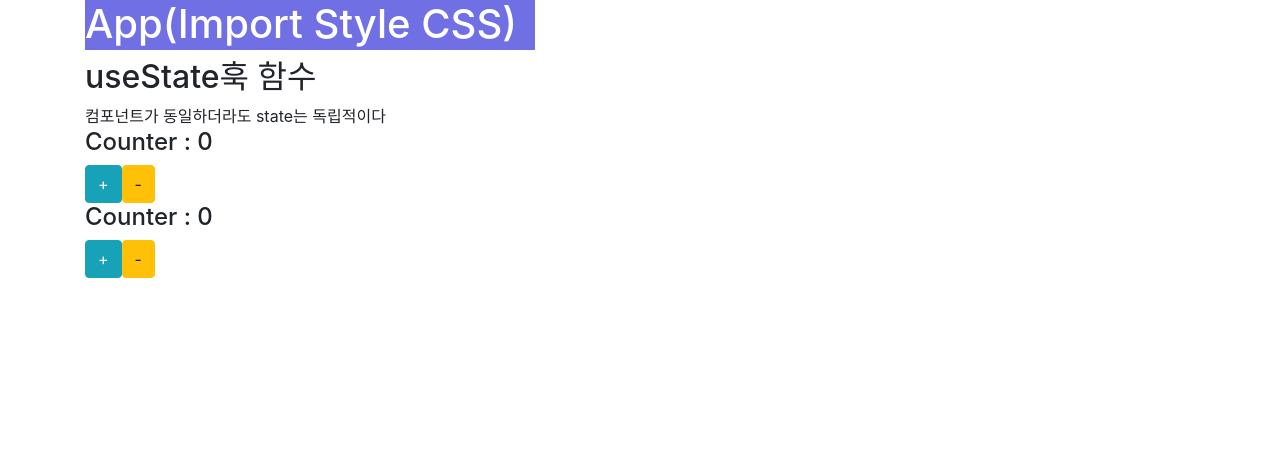
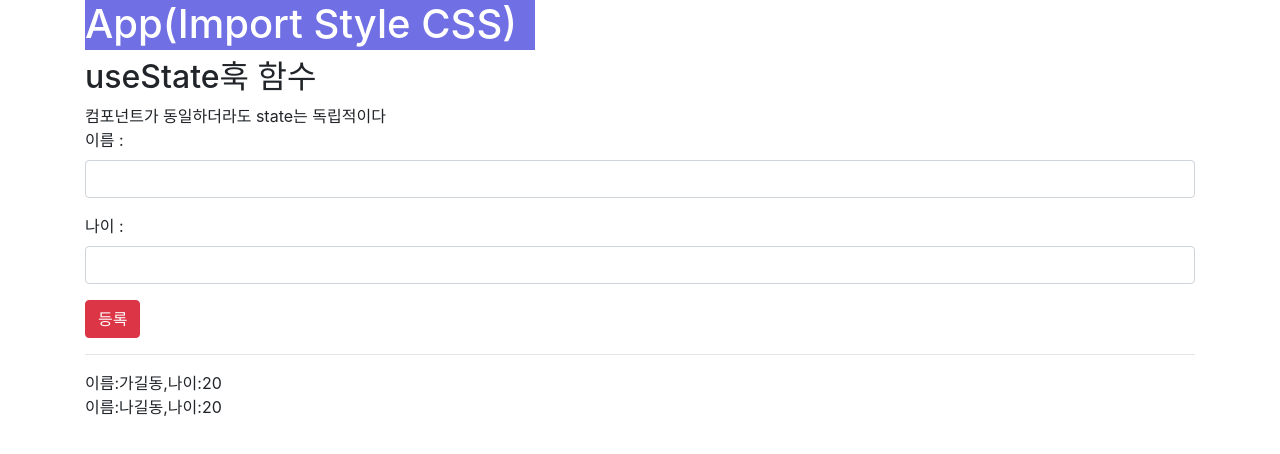
Before and after one commit to hongseungmn/React, a React (Create React App) app in the folder react-hooks-example/: page / in a window 1280 px wide. Shown: the top 454 px of the page. Built offline with nearby package versions, Linux system fonts and the light colour scheme.

Commit message:
리엑트 연습

```diff
--- a/react-hooks-example/src/App.js
+++ b/react-hooks-example/src/App.js
@@ -28,10 +28,10 @@ function App() {
 
       <h2>useState훅 함수</h2>
       컴포넌트가 동일하더라도 state는 독립적이다
-      <UseState1/>
-      <UseState1/>
-      {/* <UseState2/>
-      <UseState3/> */}
+      {/* <UseState1/>
+      <UseState1/> */}
+      <UseState2/>
+      {/* <UseState3/> */}
       {/*
       <h2>useEffect훅 함수</h2>
       <UseEffect1/>
```
